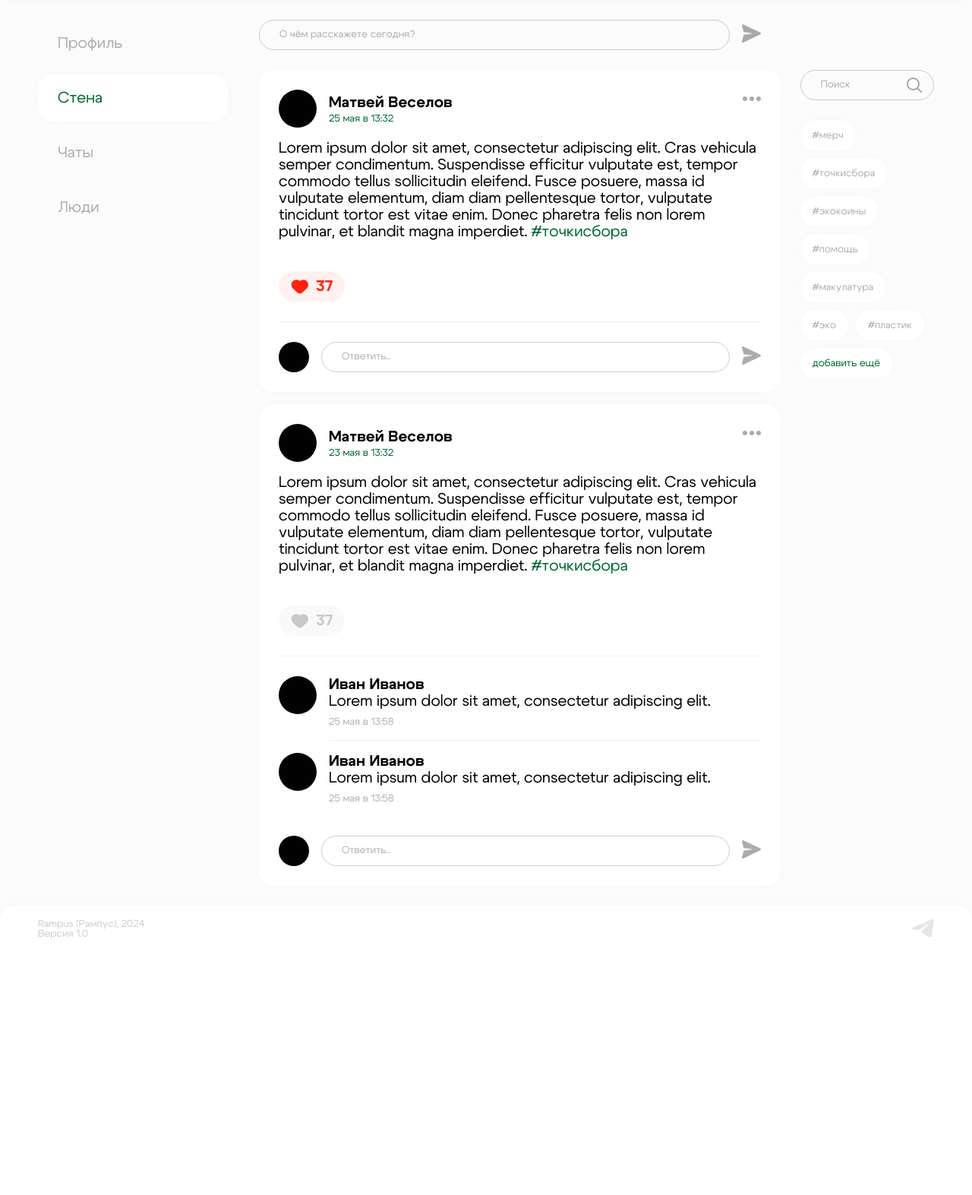
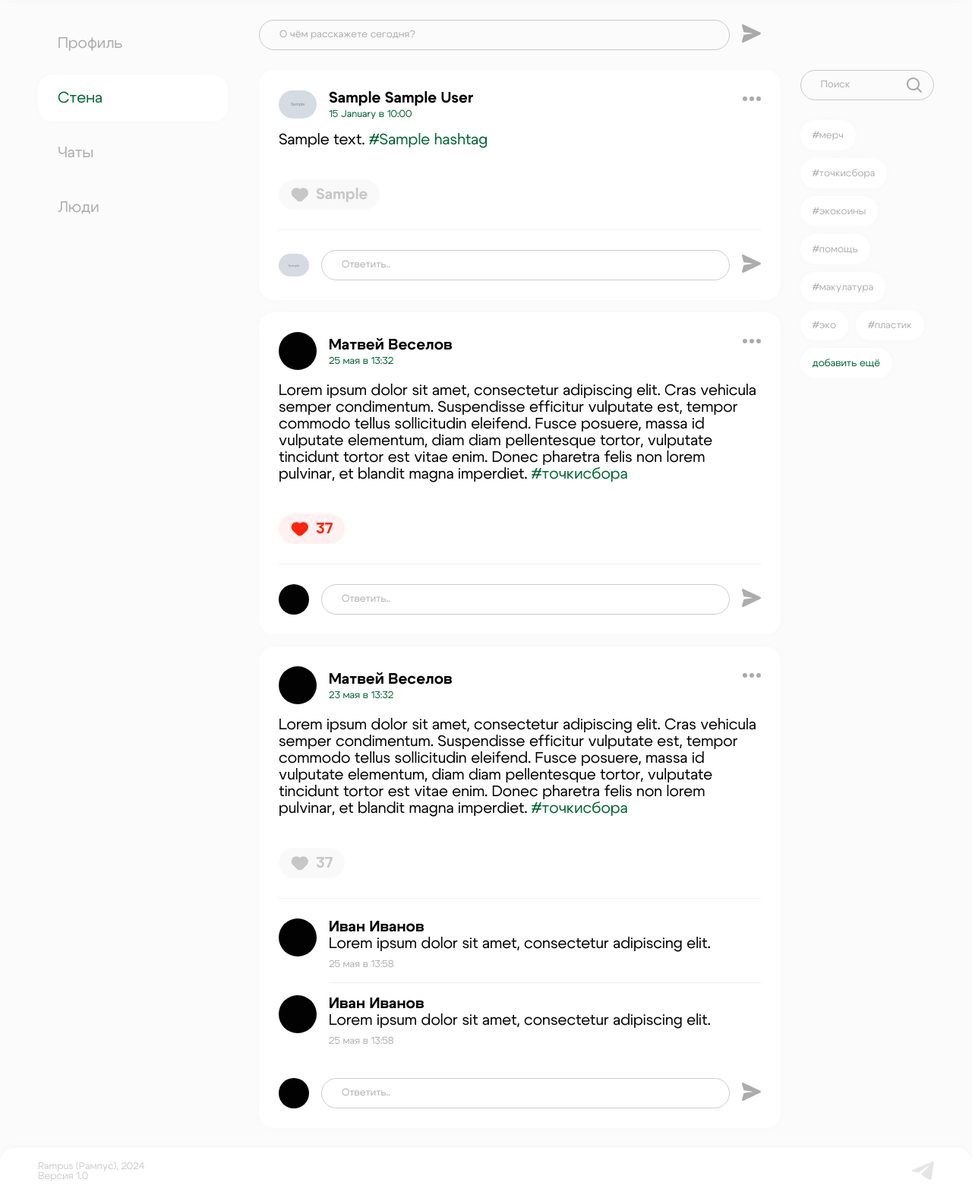
Before and after one commit to veselovese/rampus, a PHP site: page /wall.php in a window 1280 px wide. Shown: the part 62-1635 px from the top of the page at 76% size. Before the commit the page ends 1298 px from the top, so only its background shows below. Run offline with PHP 8.4, Linux system fonts and the light colour scheme; tables that the repository leaves empty or names only in its code hold one stand-in row (values such as "Sample post"); grey boxes marked "Sample" are stand-in pictures.

Commit message:
wall`s page to db

```diff
--- a/profile.php
+++ b/profile.php
@@ -124,7 +124,7 @@ session_start();
                     <?php
                     require('connect.php');
                     $current_user_id = $_SESSION['user']['id'];
-                    $sql = "SELECT posts.text AS post_text, posts.likes AS post_likes
+                    $sql = "SELECT posts.likes AS post_likes
                     FROM posts
                     JOIN users ON posts.user_id = users.id
                     WHERE posts.user_id = $current_user_id";
--- a/wall.php
+++ b/wall.php
@@ -36,6 +36,64 @@ session_start();
                     </div>
                     <div class="wall__user-posts">
                         <div>
+                            <?php
+                            require('connect.php');
+                            if (!isset($_GET['search'])) {
+                                $search = 'all';
+                            } else {
+                                $search = $_GET['search'];
+                            }
+                            $search_condition = $search !== 'all' ? "AND hashtags.name = '$search'" : '';
+                            $sql = "SELECT hashtags.name AS hashtag_name, posts.text AS post_text, DATE_FORMAT(posts.post_date, '%d %M в %k:%i') AS post_date, posts.likes AS post_likes, users.first_name AS first_name, users.second_name AS second_name, users.avatar AS avatar, posts.id AS i
+                            FROM posts
+                            JOIN hashtags ON posts.hashtag_id = hashtags.id
+                            JOIN users ON posts.user_id = users.id
+                            WHERE posts.status = 0 $search_condition";
+                            $result = $connect->query($sql);
+                            if ($result->num_rows > 0) {
+                                while ($row = $result->fetch_assoc()) {
+                                    $hashtag_name = $row["hashtag_name"];
+                                    $post_text = $row["post_text"];
+                                    $post_date = $row["post_date"];
+                                    $post_likes = $row["post_likes"];
+                                    $first_name = $row["first_name"];
+                                    $second_name = $row["second_name"];
+                                    $avatar = $row["avatar"];
+                                    $i = $row['i'];
+                                    echo "<div class='user-post'>";
+                                    echo "<div>";
+                                    echo "<div class='wall__user-info'>";
+                                    echo "<img class='avatar' src='uploads/avatar/" . $avatar . "'>";
+                                    echo "<div>";
+                                    echo "<p class='first-and-second-names'>" . $first_name . " " . $second_name . "</p>";
+                                    echo "<span>" . $post_date . "</span>";
+                                    echo "</div>";
+                                    echo "</div>";
+                                    echo "<img src='pics/ThreeDotsIcon.svg'>";
+                                    echo "</div>";
+                                    if ($hashtag_name != null) {
+                                        echo "<p>" . $post_text . " <span>#" . $hashtag_name . "</span></p>";
+                                    } else {
+                                        echo "<p>" . $post_text . "</p>";
+                                    }
+                                    echo "<button class='like-button'><svg width='23' height='19' viewBox='0 0 23 19' fill='none' xmlns='http://www.w3.org/2000/svg'>
+                                            <path fill-rule='evenodd' clip-rule='evenodd' d='M15.3643 17.1232L21.0488 11.4387L21.0494 11.4394C21.6548 10.834 22.135 10.1153 22.4626 9.32432C22.7903 8.53335 22.9589 7.6856 22.9589 6.82947C22.9589 5.97334 22.7903 5.12559 22.4626 4.33463C22.135 3.54366 21.6548 2.82498 21.0494 2.2196C20.4441 1.61423 19.7254 1.13402 18.9344 0.806393C18.1434 0.478767 17.2957 0.310142 16.4396 0.310145C15.5834 0.310148 14.7357 0.478778 13.9447 0.806409C13.1541 1.13391 12.4356 1.61388 11.8304 2.21893L11.8289 2.21742L11.8279 2.21836C11.2229 1.61375 10.5048 1.1341 9.71455 0.806772C8.92359 0.479147 8.07584 0.310521 7.2197 0.310524C6.36357 0.310526 5.51582 0.479157 4.72486 0.806787C3.93389 1.13442 3.2152 1.61463 2.60982 2.22001C2.00444 2.82539 1.52423 3.54408 1.1966 4.33504C0.868969 5.12601 0.700339 5.97376 0.700335 6.82989C0.700332 7.68602 0.868959 8.53377 1.19658 9.32474C1.52421 10.1157 2.00442 10.8344 2.60979 11.4398L2.60985 11.4397L8.29331 17.1232C10.2459 19.0758 13.4117 19.0758 15.3643 17.1232Z'/>
+                                        </svg>";
+                                    echo "<span>" . $post_likes . "</span></button>";
+                                    echo "<div class='div-line'></div>";
+                                    echo "<div class='wall__comments'>";
+                                    echo "<div class='current-user'>";
+                                    echo "<img src='uploads/avatar/" . $avatar . "'>";
+                                    echo "<form action='./comment'>
+                                            <input required placeholder='Ответить..'>
+                                            <button type='submit'><img src='pics/SendIcon.svg'></button>
+                                        </form>";
+                                    echo "</div>";
+                                    echo "</div>";
+                                    echo "</div>";
+                                }
+                            }
+                            ?>
                             <div class="user-post">
                                 <div>
                                     <div class="wall__user-info">
```
